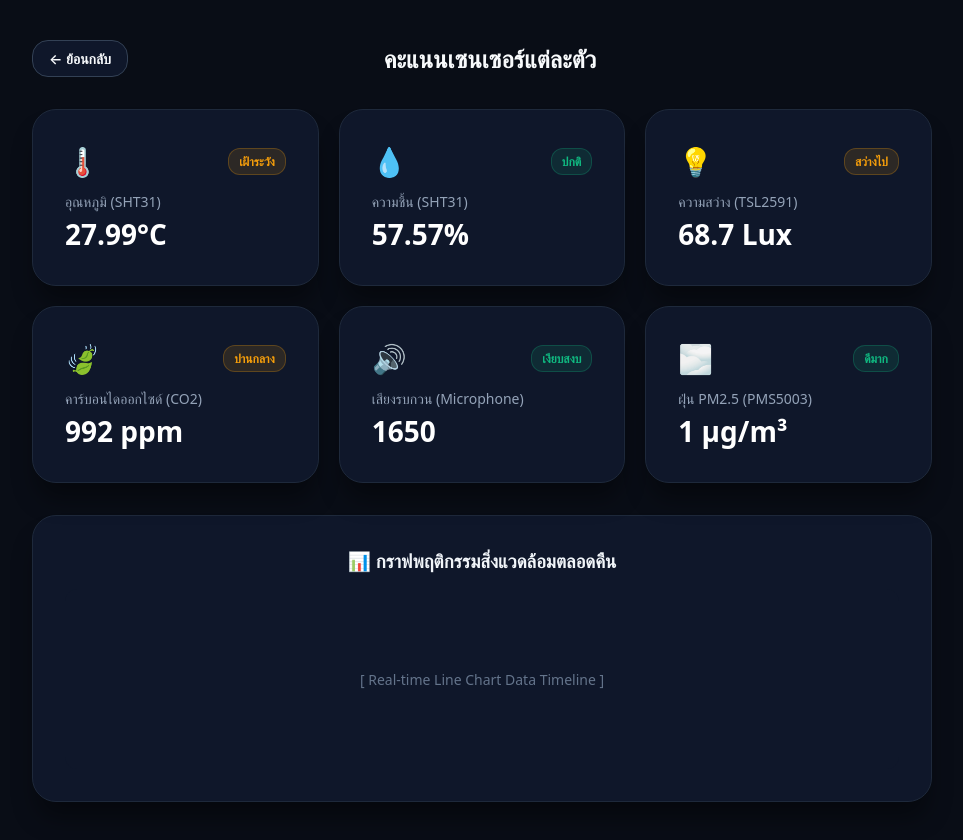
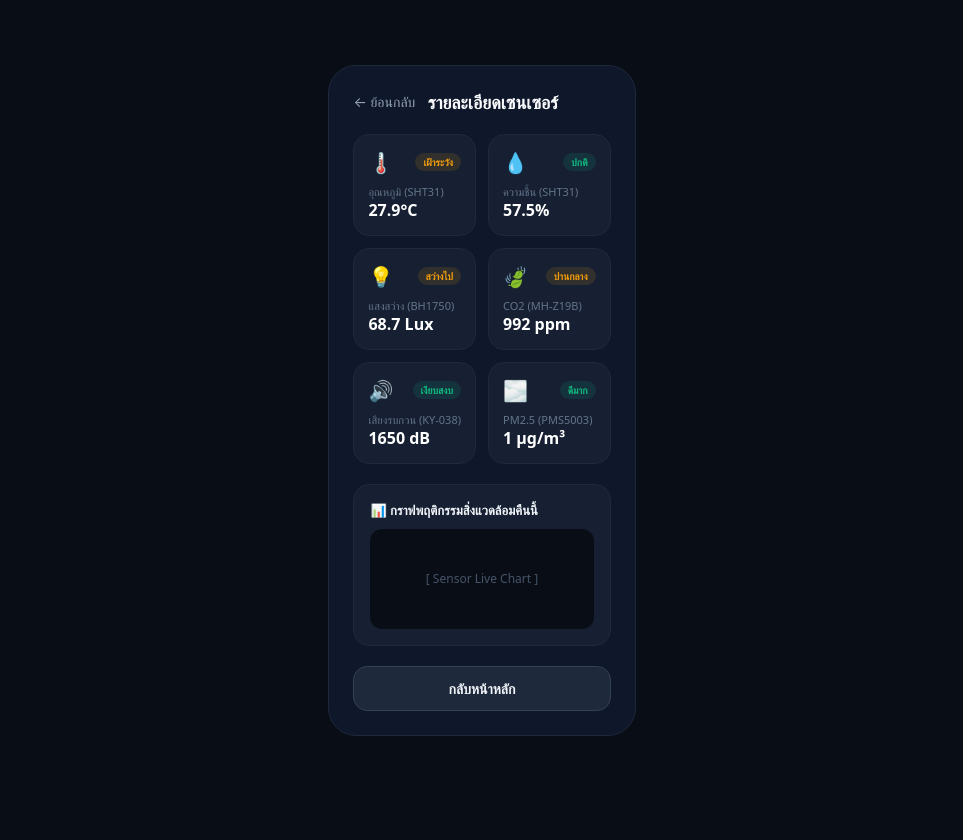
Before and after one commit to paradisesui/comflyyy, a Next.js app: page /sensors in a window 1280 px wide. Shown: the whole page, without its empty margins (158-1121 px from the left). After the commit the page ends 800 px from the top, so only its background shows below. Built offline with nearby package versions, Linux system fonts and the light colour scheme.

Commit message:
fix ui styles

```diff
--- a/app/personal/page.tsx
+++ b/app/personal/page.tsx
@@ -1,65 +1,108 @@
 'use client';
 
+import React from 'react';
 import Link from 'next/link';
 
 export default function PersonaPage() {
   const weights = [
     { name: 'เสียงรบกวน (Sound)', weight: 35, color: '#ef4444' },
-    { name: 'อุณหภูมิ (Temperature)', weight: 25, color: '#f59e0b' },
-    { name: 'คาร์บอนไดออกไซด์ (CO2)', weight: 20, color: '#10b981' },
+    { name: 'อุณหภูมิ (Temp)', weight: 25, color: '#f59e0b' },
+    { name: 'CO2', weight: 20, color: '#10b981' },
     { name: 'ฝุ่น PM2.5', weight: 10, color: '#06b6d4' },
     { name: 'ความชื้น (Humidity)', weight: 5, color: '#6366f1' },
-    { name: 'แสงสว่าง (Lux)', weight: 5, color: '#a855f7' },
+    { name: 'แสง (Lux)', weight: 5, color: '#a855f7' },
   ];
 
   return (
-    <main className="dashboard-container">
-      <div style={{ maxWidth: '800px', margin: '0 auto', width: '100%' }}>
-
-        {/* Header ย้อนกลับ */}
-        <div style={{ display: 'flex', alignItems: 'center', justifyBetween: 'space-between', marginBottom: '32px' }}>
-          <Link href="/" className="btn-secondary" style={{ width: 'auto', padding: '8px 16px', textDecoration: 'none', fontSize: '14px' }}>
+    <div style={{
+      minHeight: '100vh',
+      backgroundColor: '#090d16',
+      color: '#ffffff',
+      fontFamily: 'system-ui, -apple-system, sans-serif',
+      display: 'flex',
+      justifyContent: 'center',
+      alignItems: 'center',
+      padding: '20px'
+    }}>
+      <main style={{
+        width: '100%',
+        maxWidth: '420px',
+        backgroundColor: '#0f172a',
+        borderRadius: '28px',
+        border: '1px solid #1e293b',
+        padding: '24px',
+        display: 'flex',
+        flexDirection: 'column',
+        gap: '20px'
+      }}>
+        {/* Header */}
+        <div style={{ display: 'flex', alignItems: 'center', justifyContent: 'space-between' }}>
+          <Link href="/" style={{ color: '#94a3b8', textDecoration: 'none', fontSize: '14px' }}>
             ← ย้อนกลับ
           </Link>
-          <h1 style={{ fontSize: '24px', fontWeight: 'bold', color: '#f8fafc', margin: 0 }}>
-            ประวัติการใช้งาน & Persona
+          <h1 style={{ fontSize: '18px', fontWeight: '700', margin: 0, color: '#f8fafc' }}>
+            ประวัติ & AI Persona
           </h1>
-          <div style={{ width: '80px' }}></div>
+          <div style={{ width: '40px' }}></div>
         </div>
 
-        {/* AI Persona Diagnosis */}
-        <div className="card-box" style={{ marginBottom: '24px', borderLeft: '4px solid #10b981' }}>
-          <div style={{ display: 'flex', alignItems: 'center', gap: '12px', marginBottom: '12px' }}>
-            <span style={{ fontSize: '32px' }}>🧬</span>
+        {/* Persona Card */}
+        <div style={{
+          backgroundColor: '#162032',
+          padding: '16px',
+          borderRadius: '16px',
+          border: '1px solid #10b98150'
+        }}>
+          <div style={{ display: 'flex', alignItems: 'center', gap: '10px', marginBottom: '8px' }}>
+            <span style={{ fontSize: '24px' }}>🤖</span>
             <div>
-              <h2 style={{ fontSize: '18px', fontWeight: 'bold', color: '#34d399', margin: 0 }}>Personalized Sleep Persona</h2>
-              <p style={{ fontSize: '13px', color: '#94a3b8', margin: 0 }}>วิเคราะห์สะสมจากการนอน 7-14 คืน</p>
+              <h2 style={{ fontSize: '14px', fontWeight: '700', color: '#34d399', margin: 0 }}>Sleep Persona Analysis</h2>
+              <span style={{ fontSize: '11px', color: '#64748b' }}>สะสมข้อมูล 12 คืน</span>
             </div>
           </div>
-          <p style={{ color: '#cbd5e1', fontSize: '15px', lineHeight: '1.6', margin: 0, backgroundColor: '#0f172a', padding: '16px', borderRadius: '12px' }}>
-            คุณเป็นผู้ใช้กลุ่ม <strong style={{ color: '#34d399' }}>"Noise Sensitive" (ไวต่อเสียงรบกวน)</strong> จากสถิติพบว่า เมื่อระดับเสียงเพิ่มเกิน 1,200 ระดับการนอนของคุณจะเปลี่ยนจาก Deep Sleep เป็น Light Sleep ทันที
+          <p style={{ fontSize: '12px', color: '#cbd5e1', lineHeight: '1.5', margin: 0 }}>
+            คุณเป็นกลุ่ม <strong style={{ color: '#34d399' }}>"ไวต่อเสียงรบกวน"</strong> เสียงที่เกิน 45 dB ในช่วงหลับลึกจะทำให้คุณตื่นทันที
           </p>
         </div>
 
-        {/* Weighted Bar */}
-        <div className="card-box" style={{ marginBottom: '24px' }}>
-          <h3 style={{ fontSize: '16px', color: '#f1f5f9', margin: '0 0 20px 0' }}>⚖️ ค่าน้ำหนักตัวแปรที่มีผลต่อการนอนของคุณ (Weight Table)</h3>
-          <div style={{ display: 'flex', flexDirection: 'column', gap: '16px' }}>
+        {/* Weight Bars */}
+        <div style={{
+          backgroundColor: '#162032',
+          padding: '16px',
+          borderRadius: '16px',
+          border: '1px solid #1e293b'
+        }}>
+          <h3 style={{ fontSize: '13px', color: '#f1f5f9', margin: '0 0 12px 0' }}>⚖️ ค่าน้ำหนักตัวแปรเฉพาะบุคคล</h3>
+          <div style={{ display: 'flex', flexDirection: 'column', gap: '10px' }}>
             {weights.map((w, i) => (
               <div key={i}>
-                <div style={{ display: 'flex', justifyContent: 'space-between', fontSize: '14px', marginBottom: '6px' }}>
-                  <span style={{ color: '#cbd5e1' }}>{w.name}</span>
-                  <span style={{ fontWeight: 'bold', color: '#ffffff' }}>{w.weight}%</span>
+                <div style={{ display: 'flex', justifyContent: 'space-between', fontSize: '11px', marginBottom: '4px' }}>
+                  <span style={{ color: '#94a3b8' }}>{w.name}</span>
+                  <span style={{ fontWeight: '700', color: '#fff' }}>{w.weight}%</span>
                 </div>
-                <div style={{ width: '100%', height: '8px', backgroundColor: '#0f172a', borderRadius: '4px', overflow: 'hidden' }}>
-                  <div style={{ width: `${w.weight}%`, height: '100%', backgroundColor: w.color, borderRadius: '4px' }}></div>
+                <div style={{ width: '100%', height: '6px', backgroundColor: '#090d16', borderRadius: '3px', overflow: 'hidden' }}>
+                  <div style={{ width: `${w.weight}%`, height: '100%', backgroundColor: w.color }}></div>
                 </div>
               </div>
             ))}
           </div>
         </div>
 
-      </div>
-    </main>
+        {/* Footer */}
+        <Link href="/" style={{
+          backgroundColor: '#1e293b',
+          color: '#f1f5f9',
+          padding: '12px',
+          borderRadius: '14px',
+          textAlign: 'center',
+          fontWeight: '600',
+          fontSize: '14px',
+          textDecoration: 'none',
+          border: '1px solid #334155'
+        }}>
+          กลับหน้าหลัก
+        </Link>
+      </main>
+    </div>
   );
 }
--- a/app/sensors/page.tsx
+++ b/app/sensors/page.tsx
@@ -1,59 +1,119 @@
 'use client';
 
+import React from 'react';
 import Link from 'next/link';
 
 export default function SensorsPage() {
   const sensors = [
-    { name: 'อุณหภูมิ (SHT31)', value: '27.99°C', status: 'เฝ้าระวัง', color: '#f59e0b', icon: '🌡️' },
-    { name: 'ความชื้น (SHT31)', value: '57.57%', status: 'ปกติ', color: '#10b981', icon: '💧' },
-    { name: 'ความสว่าง (TSL2591)', value: '68.7 Lux', status: 'สว่างไป', color: '#f59e0b', icon: '💡' },
-    { name: 'คาร์บอนไดออกไซด์ (CO2)', value: '992 ppm', status: 'ปานกลาง', color: '#f59e0b', icon: '🍃' },
-    { name: 'เสียงรบกวน (Microphone)', value: '1650', status: 'เงียบสงบ', color: '#10b981', icon: '🔊' },
-    { name: 'ฝุ่น PM2.5 (PMS5003)', value: '1 µg/m³', status: 'ดีมาก', color: '#10b981', icon: '🌫️' },
+    { name: 'อุณหภูมิ (SHT31)', value: '27.9°C', status: 'เฝ้าระวัง', color: '#f59e0b', icon: '🌡️' },
+    { name: 'ความชื้น (SHT31)', value: '57.5%', status: 'ปกติ', color: '#10b981', icon: '💧' },
+    { name: 'แสงสว่าง (BH1750)', value: '68.7 Lux', status: 'สว่างไป', color: '#f59e0b', icon: '💡' },
+    { name: 'CO2 (MH-Z19B)', value: '992 ppm', status: 'ปานกลาง', color: '#f59e0b', icon: '🍃' },
+    { name: 'เสียงรบกวน (KY-038)', value: '1650 dB', status: 'เงียบสงบ', color: '#10b981', icon: '🔊' },
+    { name: 'PM2.5 (PMS5003)', value: '1 µg/m³', status: 'ดีมาก', color: '#10b981', icon: '🌫️' },
   ];
 
   return (
-    <main className="dashboard-container">
-      <div style={{ maxWidth: '900px', margin: '0 auto', width: '100%' }}>
-
-        {/* Header ย้อนกลับ */}
-        <div style={{ display: 'flex', alignItems: 'center', justifyContent: 'space-between', marginBottom: '32px' }}>
-          <Link href="/" className="btn-secondary" style={{ width: 'auto', padding: '8px 16px', textDecoration: 'none', fontSize: '14px' }}>
+    <div style={{
+      minHeight: '100vh',
+      backgroundColor: '#090d16',
+      color: '#ffffff',
+      fontFamily: 'system-ui, -apple-system, sans-serif',
+      display: 'flex',
+      justifyContent: 'center',
+      alignItems: 'center',
+      padding: '20px'
+    }}>
+      <main style={{
+        width: '100%',
+        maxWidth: '420px',
+        backgroundColor: '#0f172a',
+        borderRadius: '28px',
+        border: '1px solid #1e293b',
+        padding: '24px',
+        display: 'flex',
+        flexDirection: 'column',
+        gap: '20px'
+      }}>
+        {/* Header */}
+        <div style={{ display: 'flex', alignItems: 'center', justifyContent: 'space-between' }}>
+          <Link href="/" style={{ color: '#94a3b8', textDecoration: 'none', fontSize: '14px' }}>
             ← ย้อนกลับ
           </Link>
-          <h1 style={{ fontSize: '24px', fontWeight: 'bold', color: '#f8fafc', margin: 0 }}>
-            คะแนนเซนเซอร์แต่ละตัว
+          <h1 style={{ fontSize: '18px', fontWeight: '700', margin: 0, color: '#f8fafc' }}>
+            รายละเอียดเซนเซอร์
           </h1>
-          <div style={{ width: '80px' }}></div>
+          <div style={{ width: '40px' }}></div>
         </div>
 
-        {/* Sensor Grid (การ์ดเซนเซอร์ 6 ตัว) */}
-        <div style={{ display: 'grid', gridTemplateColumns: 'repeat(auto-fit, minmax(250px, 1fr))', gap: '20px', marginBottom: '32px' }}>
+        {/* 2-Column Sensor Cards */}
+        <div style={{ display: 'grid', gridTemplateColumns: '1fr 1fr', gap: '12px' }}>
           {sensors.map((s, i) => (
-            <div key={i} className="card-box" style={{ display: 'flex', flexDirection: 'column', justifyContent: 'space-between' }}>
-              <div style={{ display: 'flex', justifyContent: 'space-between', alignItems: 'center', marginBottom: '12px' }}>
-                <span style={{ fontSize: '28px' }}>{s.icon}</span>
-                <span style={{ fontSize: '12px', fontWeight: 'bold', color: s.color, backgroundColor: `${s.color}20`, padding: '4px 10px', borderRadius: '12px', border: `1px solid ${s.color}40` }}>
-                  {s.status}
-                </span>
+            <div key={i} style={{
+              backgroundColor: '#162032',
+              padding: '14px',
+              borderRadius: '16px',
+              border: '1px solid #1e293b',
+              display: 'flex',
+              flexDirection: 'column',
+              gap: '8px'
+            }}>
+              <div style={{ display: 'flex', justifyContent: 'space-between', alignItems: 'center' }}>
+                <span style={{ fontSize: '20px' }}>{s.icon}</span>
+                <span style={{
+                  fontSize: '10px',
+                  fontWeight: '700',
+                  color: s.color,
+                  backgroundColor: `${s.color}20`,
+                  padding: '2px 8px',
+                  borderRadius: '10px'
+                }}>{s.status}</span>
               </div>
               <div>
-                <p style={{ color: '#94a3b8', fontSize: '14px', margin: 0 }}>{s.name}</p>
-                <p style={{ color: '#ffffff', fontSize: '28px', fontWeight: 800, margin: '4px 0 0 0' }}>{s.value}</p>
+                <span style={{ fontSize: '11px', color: '#64748b', display: 'block' }}>{s.name}</span>
+                <span style={{ fontSize: '16px', fontWeight: '800', color: '#fff' }}>{s.value}</span>
               </div>
             </div>
           ))}
         </div>
 
-        {/* Chart Box */}
-        <div className="card-box" style={{ textAlign: 'center', padding: '32px' }}>
-          <h3 style={{ margin: '0 0 16px 0', color: '#f1f5f9' }}>📊 กราฟพฤติกรรมสิ่งแวดล้อมตลอดคืน</h3>
-          <div style={{ height: '180px', backgroundColor: '#0f172a', borderRadius: '12px', border: '1px border #1e293b', display: 'flex', alignItems: 'center', justifyContent: 'center', color: '#64748b', fontSize: '14px' }}>
-            [ Real-time Line Chart Data Timeline ]
+        {/* Chart Card */}
+        <div style={{
+          backgroundColor: '#162032',
+          padding: '16px',
+          borderRadius: '16px',
+          border: '1px solid #1e293b'
+        }}>
+          <h3 style={{ fontSize: '13px', color: '#f1f5f9', margin: '0 0 10px 0' }}>📊 กราฟพฤติกรรมสิ่งแวดล้อมคืนนี้</h3>
+          <div style={{
+            height: '100px',
+            backgroundColor: '#090d16',
+            borderRadius: '12px',
+            display: 'flex',
+            alignItems: 'center',
+            justifyContent: 'center',
+            color: '#475569',
+            fontSize: '12px'
+          }}>
+            [ Sensor Live Chart ]
           </div>
         </div>
 
-      </div>
-    </main>
+        {/* Footer */}
+        <Link href="/" style={{
+          backgroundColor: '#1e293b',
+          color: '#f1f5f9',
+          padding: '12px',
+          borderRadius: '14px',
+          textAlign: 'center',
+          fontWeight: '600',
+          fontSize: '14px',
+          textDecoration: 'none',
+          border: '1px solid #334155'
+        }}>
+          กลับหน้าหลัก
+        </Link>
+      </main>
+    </div>
   );
 }
```
Also changed, not shown: app/page.tsx (+118 -57 lines).
